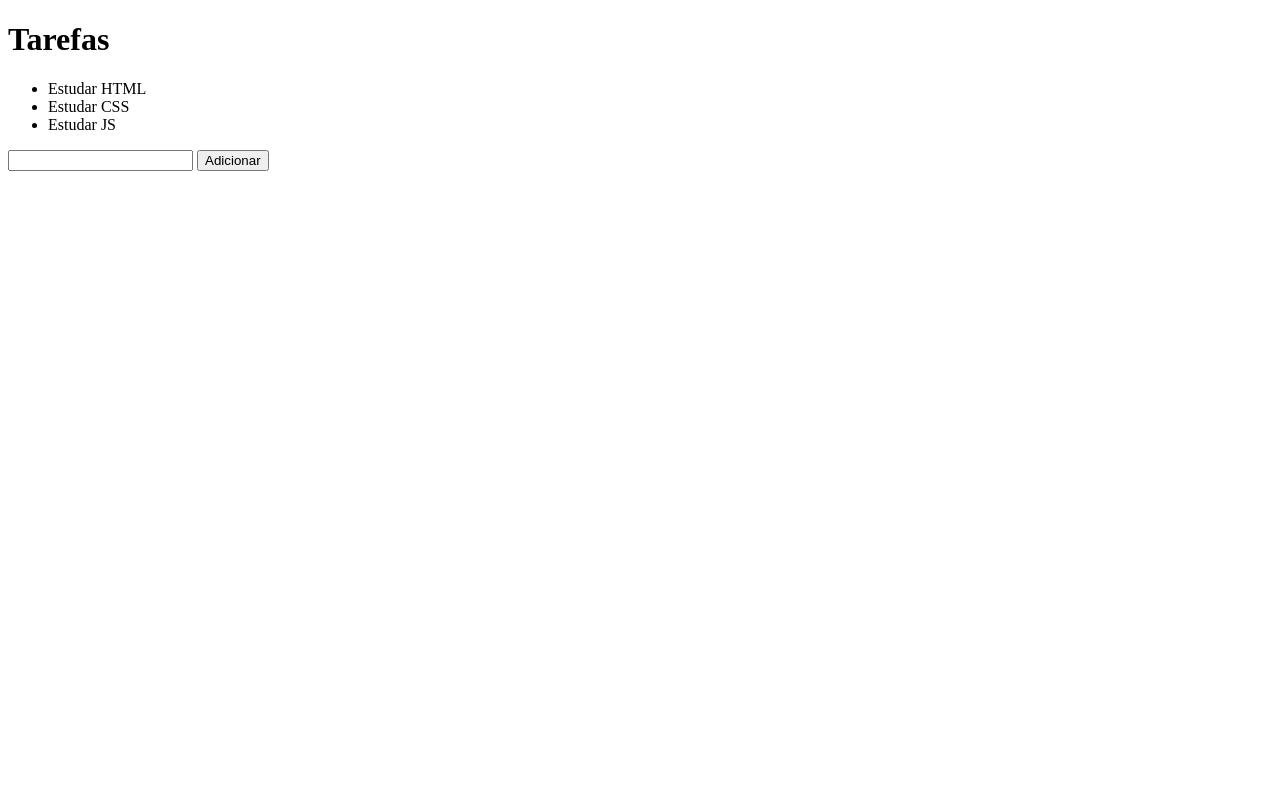
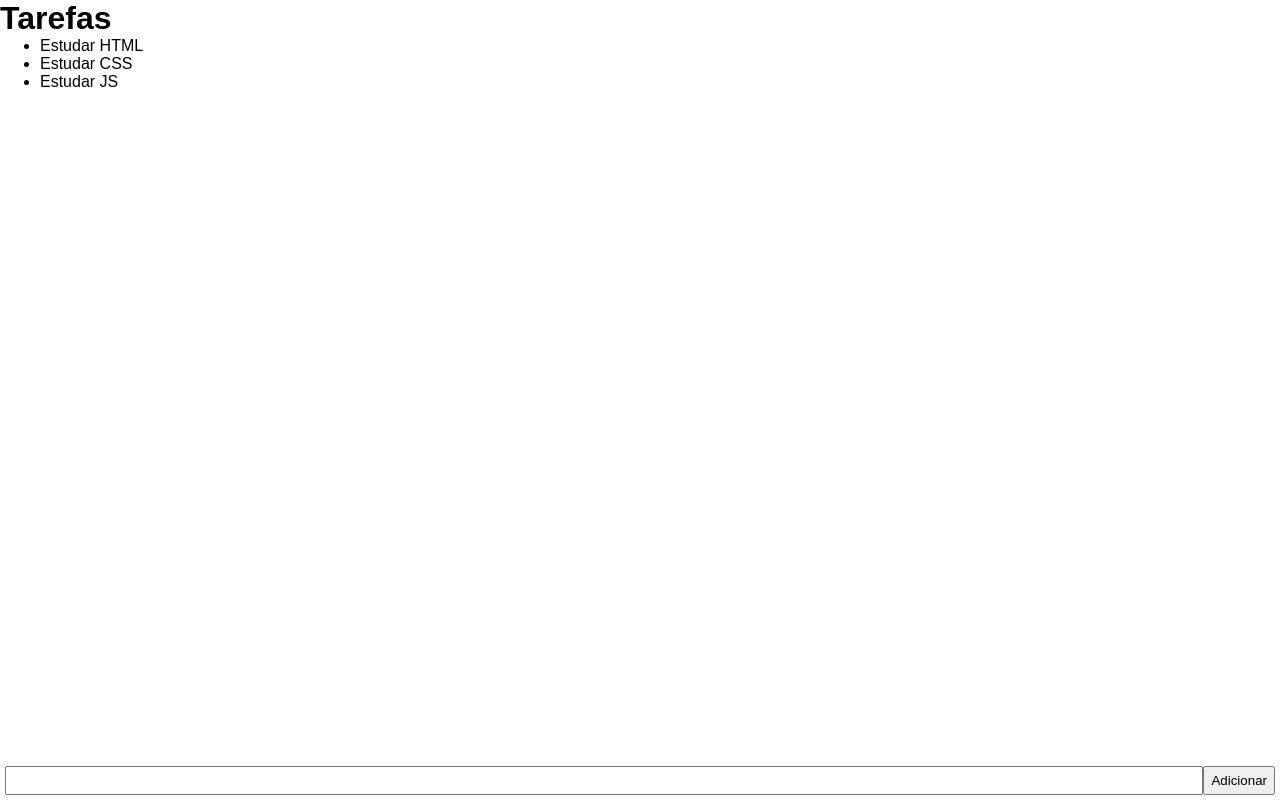
Before and after one commit to joaoanibal08/lista-de-tarefas, a plain HTML site: page index.html in a window 1280 px wide. Drawn offline with Linux system fonts and the light colour scheme.

Commit message:
Update index.html

```diff
--- a/index.html
+++ b/index.html
@@ -4,26 +4,86 @@
     <meta charset="UTF-8">
     <meta name="viewport" content="width=device-width, initial-scale=1.0">
     <title>Minhas tarefas</title>
+    <style>
+       * {
+            box-sizing: border-box;
+            margin: 0;
+        }
+
+        body {
+            min-height: 100vh;
+            font-family: Arial, Helvetica, sans-serif;
+            display: flex;
+            flex-direction: column;
+        }
+
+        header {
+
+        }
+
+        main {
+            flex: auto;
+        }
+
+        footer {
+            display: flex;
+            padding: 5px;
+        }
+
+        footer input {
+            flex: auto;
+            padding: 5px;
+        }
+    </style>
 </head>
 <body>
-    <h1>Tarefas</h1>
-    <ul>
-        <li>Estudar HTML</li>
-        <li>Estudar CSS</li>
-        <li>Estudar JS</li>
-    </ul>
-    <input type="text">
-    <button onclick="add()">Adicionar</button>
+
+    <header>
+        <h1>Tarefas</h1>
+    </header>
+
+    <main>
+        <ul>
+        </ul>
+    </main>
+
+    <footer>
+        <input type="text">
+        <button onclick="add()">Adicionar</button>
+    </footer>
+
     <script>
+
+        // Estado da aplicação
+
+        const tarefas = ['Estudar HTML', 'Estudar CSS', 'Estudar JS'];
+
+        // Alteradores de estado da aplicação
+
         function add(){
             const input = document.querySelector('input');
             const tarefa = input.value;
-            const ul = document.querySelector('ul')
-            const li = document.createElement('li');
-            li.innerText = tarefa;
-            ul.appendChild(li)
+            tarefas.push(tarefa);
+
             input.value = ''
+            render()
         };
+
+        // Mostrar estado na tela
+
+        function render(){
+            const ul = document.querySelector('ul');
+            ul.innerHTML = null;
+
+            tarefas.forEach(function(tarefa){
+                const li = document.createElement('li');
+                li.innerText = tarefa;
+                ul.appendChild(li);
+            })
+        }
+
+        // Iniciar o processo
+        render();
     </script>
 </body>
 </html>
```
